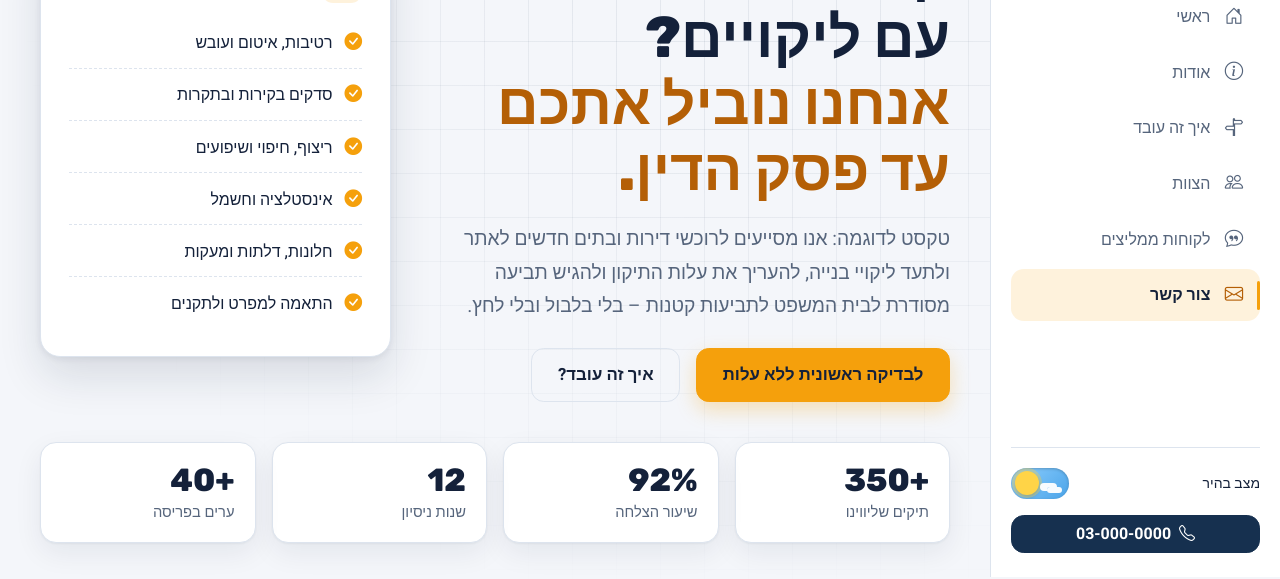
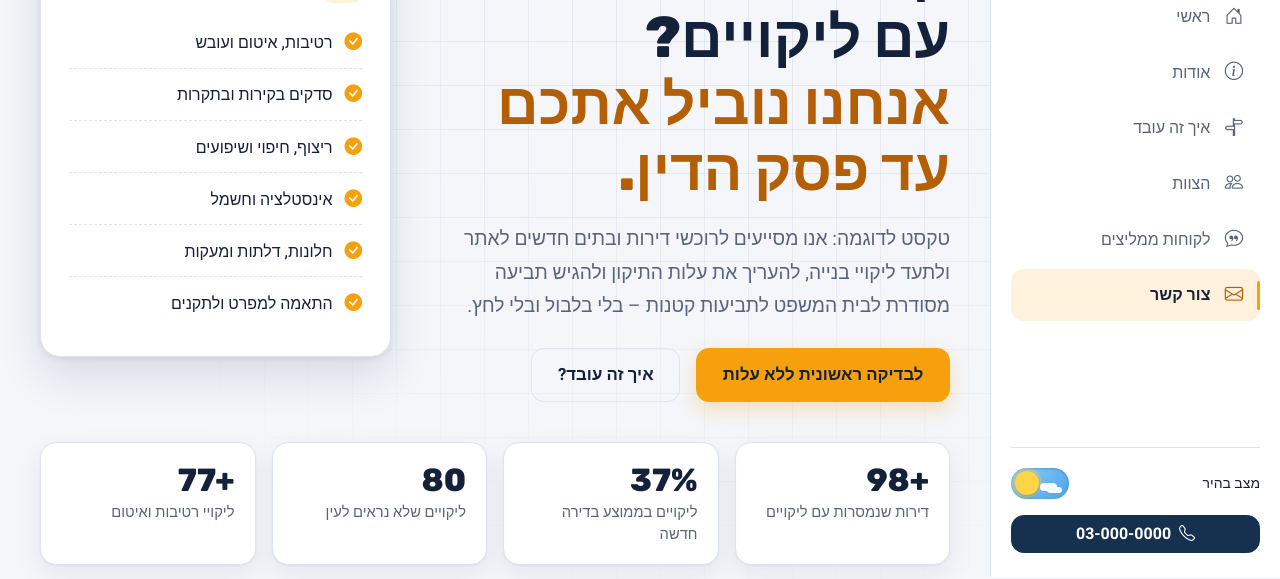
Before and after one commit to ThisIsFrostiK/bedek-tzedek, a plain HTML site: page index.html in a window 1280 px wide. Shown: the part 223-802 px from the top of the page. Drawn offline with nearby package versions, Linux system fonts and the light colour scheme.

Commit message:
Update index.html

```diff
--- a/index.html
+++ b/index.html
@@ -125,10 +125,10 @@
           </div>
 
           <div class="row g-3 mt-4 stats reveal">
-            <div class="col-6 col-md-3"><div class="stat"><div class="stat__num"><span data-count="350">0</span>+</div><div class="stat__label">תיקים שליווינו</div></div></div>
-            <div class="col-6 col-md-3"><div class="stat"><div class="stat__num"><span data-count="92">0</span>%</div><div class="stat__label">שיעור הצלחה</div></div></div>
-            <div class="col-6 col-md-3"><div class="stat"><div class="stat__num"><span data-count="12">0</span></div><div class="stat__label">שנות ניסיון</div></div></div>
-            <div class="col-6 col-md-3"><div class="stat"><div class="stat__num"><span data-count="40">0</span>+</div><div class="stat__label">ערים בפריסה</div></div></div>
+            <div class="col-6 col-md-3"><div class="stat"><div class="stat__num"><span data-count="98%">0</span>+</div><div class="stat__label">דירות שנמסרות עם ליקויים</div></div></div>
+            <div class="col-6 col-md-3"><div class="stat"><div class="stat__num"><span data-count="37">0</span>%</div><div class="stat__label">ליקויים בממוצע בדירה חדשה</div></div></div>
+            <div class="col-6 col-md-3"><div class="stat"><div class="stat__num"><span data-count="80%">0</span></div><div class="stat__label">ליקויים שלא נראים לעין</div></div></div>
+            <div class="col-6 col-md-3"><div class="stat"><div class="stat__num"><span data-count="77%">0</span>+</div><div class="stat__label">ליקויי רטיבות ואיטום</div></div></div>
           </div>
         </div>
       </section>
```
